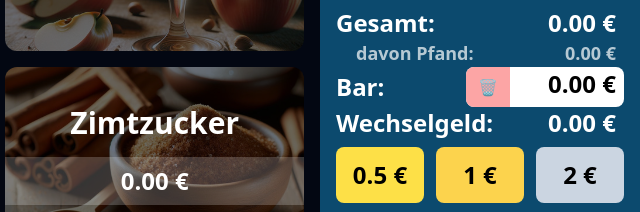
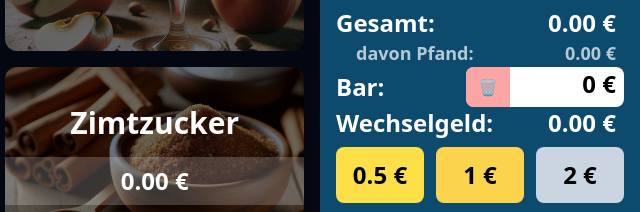
Before and after one commit to blackapple113/Bratapfelrechner, a website: page src/index.html in a window 1280 px wide. Both pictures are taken after a click on the button "Bestätigen". Shown: the part 365-577 px from the top of the page, 640-1280 px from the left. Drawn offline with Linux system fonts and the light colour scheme.

Commit message:
Update index.html
Test for better update value for cash

```diff
--- a/src/index.html
+++ b/src/index.html
@@ -125,7 +125,8 @@
             }
             information.total = 0.00;
             information.cash = 0.00;
-            updateCash();
+            let cashElement = document.getElementById("cash");
+            cashElement.value = 0;
             update();
             window.scrollTo({top: 0, behavior:"instant"});
         }
```
